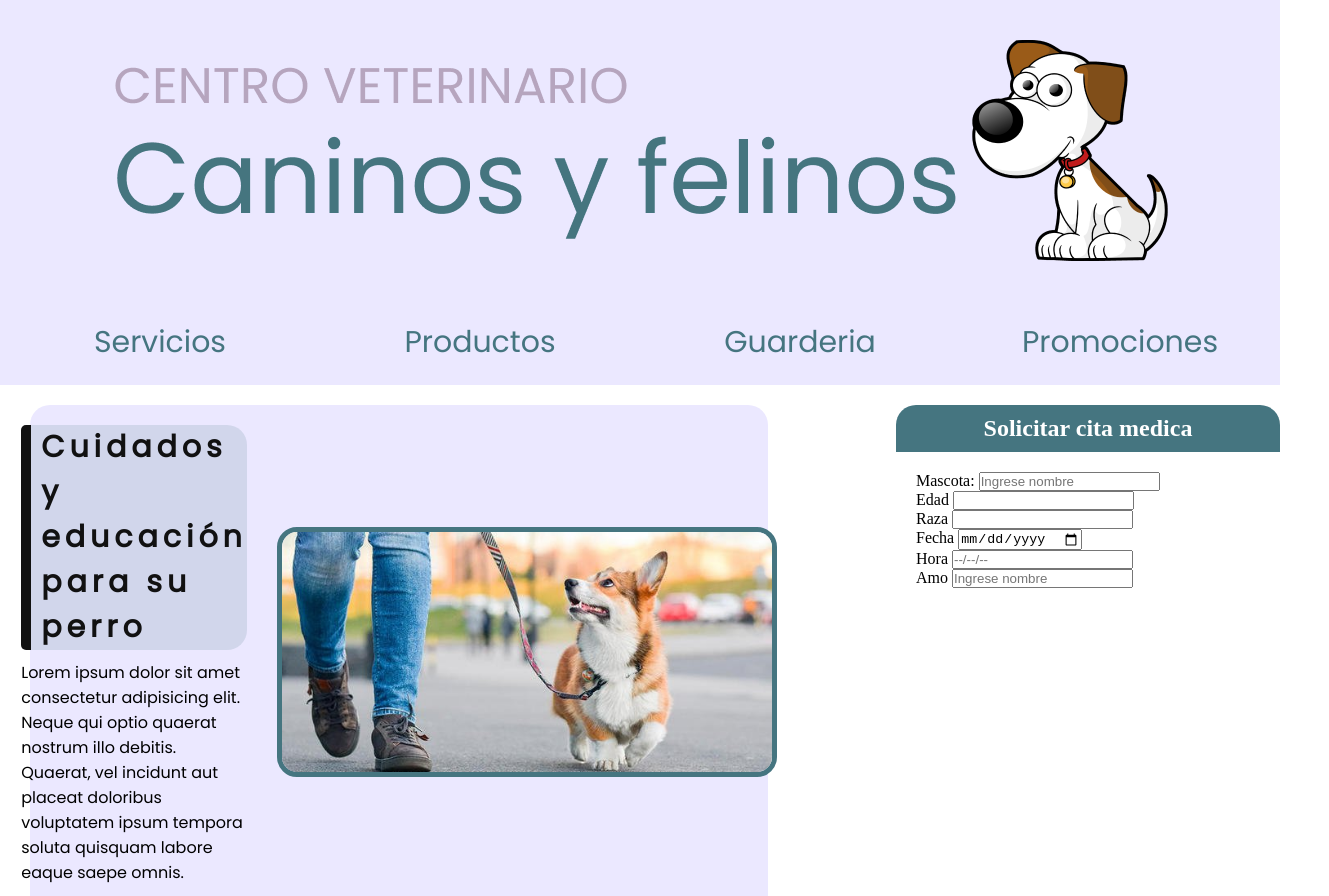
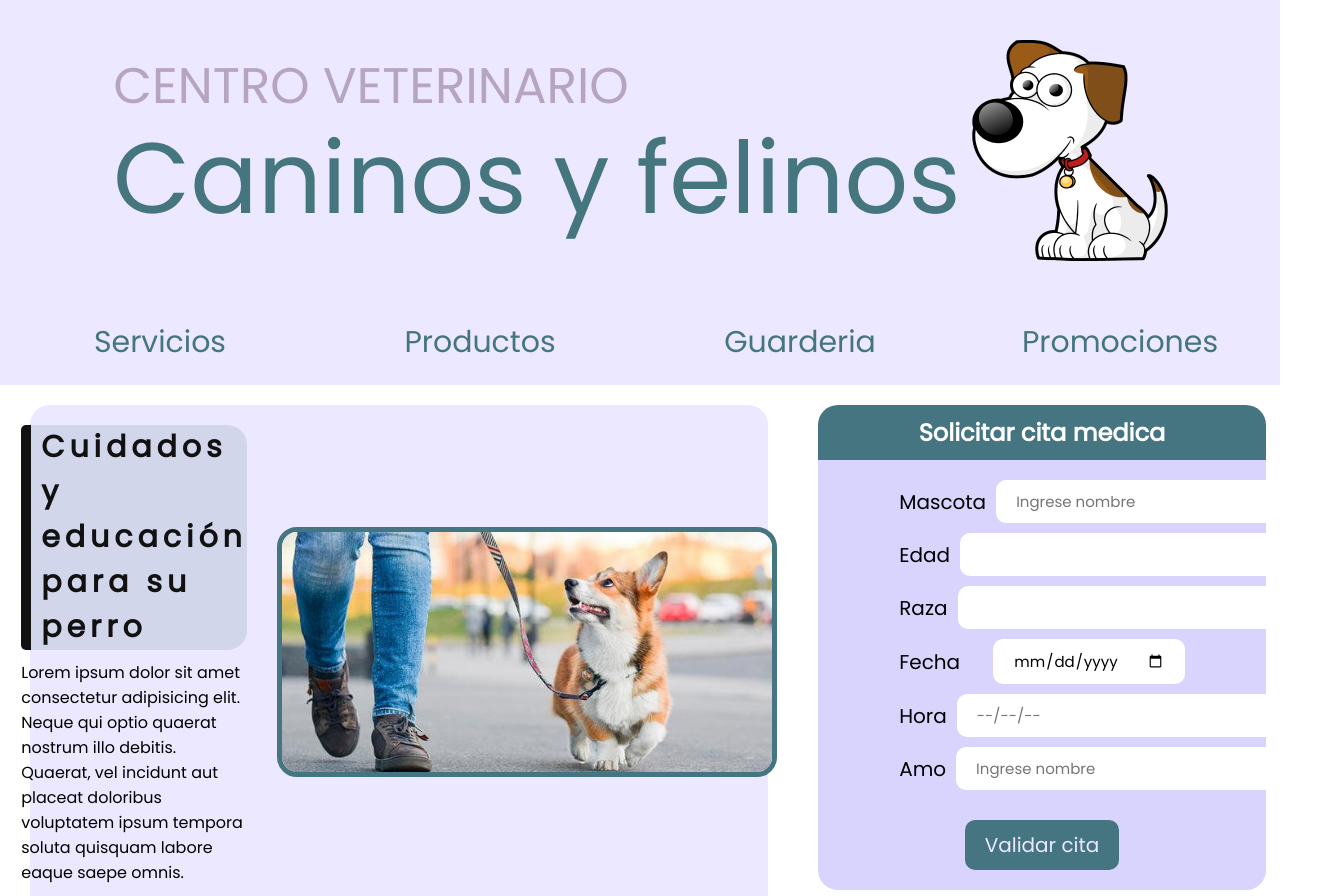
Before and after one commit to CristianArevaloDuran/Laboratorio, a plain HTML site: page Veterinaria/index.html in a window 1280 px wide. Shown: the top 896 px of the page, 1329 px wide, since content can reach past the window. Drawn offline with Linux system fonts and the light colour scheme.

Commit message:
Commit 9

```diff
--- a/Veterinaria/index.html
+++ b/Veterinaria/index.html
@@ -65,7 +65,7 @@
         <h2>Solicitar cita medica</h2>
         <form>
             <div class="input">
-                <label for="mascota">Mascota:</label>
+                <label for="mascota">Mascota</label>
                 <input id="mascota" type="text" placeholder="Ingrese nombre">
             </div>
             <div class="input">
@@ -82,12 +82,13 @@
             </div>
             <div class="input">
                 <label for="hora">Hora</label>
-                <input type="hour" id="hora" placeholder="--/--/--">
+                <input type="datetime" id="hora" placeholder="--/--/--">
             </div>
             <div class="input">
                 <label for="amo">Amo</label>
                 <input type="text" id="amo" placeholder="Ingrese nombre">
             </div>
+            <input type="submit" value="Validar cita">
         </form>
     </div>
 
--- a/Veterinaria/styles.css
+++ b/Veterinaria/styles.css
@@ -65,7 +65,7 @@
 .articulos {
     min-width: 50%;
     max-width: 60%;
-    display: inline-block;
+    float: left;
 }
 
 .articulos .articulo {
@@ -124,9 +124,9 @@
 /*Aside*/
 
 .aside {
-    float: right;
-    margin-top: 20px;
-    width: 30%;
+    float: left;
+    margin: 20px 0 0 50px;
+    width: 35%;
 }
 
 .aside h2 {
@@ -135,6 +135,7 @@
     color: #fff;
     padding: 10px 20px;
     text-align: center;
+    font-family: "Poppins", Verdana, Geneva, Tahoma, sans-serif;
     border-radius: 20px 20px 0 0;
 }
 
@@ -142,6 +143,50 @@
     padding: 20px;
     display: flex;
     flex-direction: column;
+    background-color: #d9d4fd;
+    border-radius: 0 0 20px 20px;
+    align-items: center;
+    justify-content: center;
+    font-family: "Poppins", Verdana, Geneva, Tahoma, sans-serif;
+}
+
+.aside form .input {
+    width: 70%;
+    display: flex;
+    align-items: center;
+    flex-direction: row;
+    margin-bottom: 10px;
+}
+
+.aside form .input:last-child {
+    margin-bottom: 0;
+}
+
+.aside form .input label {
+    font-size: 20px;
+    margin-right: 10px;
+    width: 200px;
+}
+
+.aside form .input input {
+    font-size: 15px;
+    border: 0;
+    border-radius: 10px;
+    padding: 10px 20px;
+    font-family: "Poppins", Verdana, Geneva, Tahoma, sans-serif;
+    width: 400px;
+    outline: none;
+}
+
+.aside form input[type="submit"] {
+    padding: 10px 20px;
+    background-color: #457580;
+    color: #EBE8FF;
+    border: 0;
+    margin-top: 20px;
+    font-family: "Poppins", Verdana, Geneva, Tahoma, sans-serif;
+    font-size: 20px;
+    border-radius: 10px;
 }
 
 /*Aside*/
```
